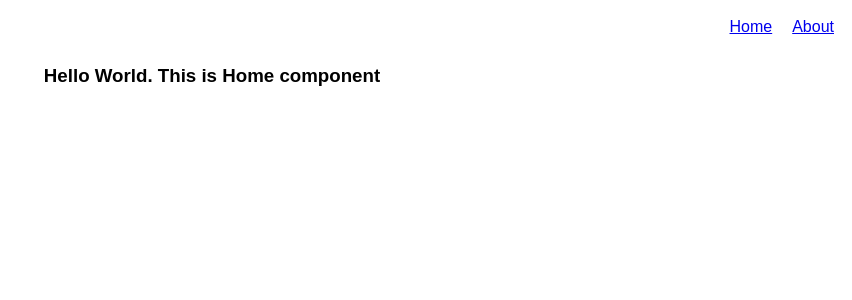
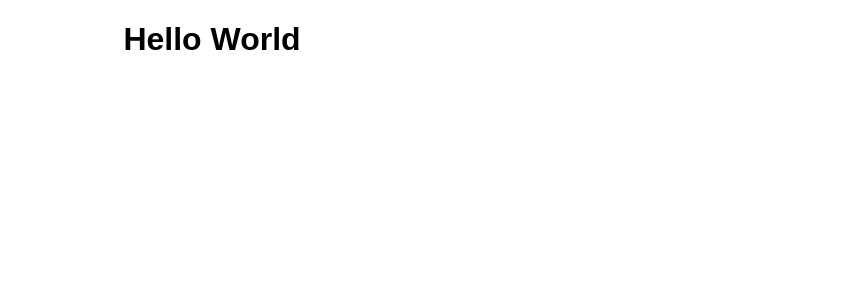
Before and after one commit to osuri/react-practice, a React (Create React App) app: page / in a window 1280 px wide. Shown: the top 300 px of the page, without its empty margins (428-1280 px from the left). Built offline with nearby package versions, Linux system fonts and the light colour scheme.

Commit message:
First commit

```diff
--- a/src/About.js
+++ /dev/null
@@ -1,13 +0,0 @@
-import React from "react";
-import {useHistory} from 'react-router-dom'
-
-const About = () => {
-  const history = useHistory();
-  return (
-    <>
-  <h3>This is About component</h3>
-  <button onClick={()=> history.push("/")}>Go to Home Page</button>
-  </>
-  );
-};
-export default About;
--- a/src/App.js
+++ b/src/App.js
@@ -1,11 +1,4 @@
 import React from "react";
-import {BrowserRouter as Router, Route, Switch, NavLink, Redirect} from 'react-router-dom';
-import About from "./About";
-import Hidden from "./Hidden";
-import Home from "./Home";
-import NavBar from "./NavBar";
-import NotFound from "./NotFound";
-import PrivatePage from "./PrivatePage";
 
 
 import "./styles.css";
@@ -13,15 +6,7 @@ import "./styles.css";
 export default function App() {
   return (
     <div className="App">
-      <Router>
-        <NavBar />
-        <Switch>
-          <Route exact path="/" component={Home} />
-          <Route path="/about" component={About} />
-          <PrivatePage path="/hidden" component={Hidden} />
-          <Route path="*" component={NotFound} />
-        </Switch>
-      </Router>
+      <h1>Hello World</h1>
     </div>
   );
 }
--- a/src/Hidden.js
+++ /dev/null
@@ -1,11 +0,0 @@
-import React from 'react'
-
-function Hidden() {
-    return (
-        <div>
-            <h1>Hidden component</h1>
-        </div>
-    )
-}
-
-export default Hidden
--- a/src/Home.js
+++ /dev/null
@@ -1,7 +0,0 @@
-import React from "react";
-
-const Home = () => {
-
-  return <h3>Hello World. This is Home component</h3>;
-};
-export default Home;
--- a/src/NavBar.js
+++ /dev/null
@@ -1,18 +0,0 @@
-import React from 'react';
-import {Link} from 'react-router-dom';
-import About from './About';
-import Home from './Home';
-
-
-function NavBar() {
-    return (
-        <div>
-            <nav>
-                <Link to='/'>Home</Link>
-                <Link to='/about'>About</Link>
-            </nav>
-        </div>
-    )
-}
-
-export default NavBar
--- a/src/NotFound.js
+++ /dev/null
@@ -1,11 +0,0 @@
-import React from 'react'
-
-function NotFound() {
-    return (
-        <div>
-            <h3>The page which you looking for is not found.</h3>
-        </div>
-    )
-}
-
-export default NotFound
--- a/src/PrivatePage.js
+++ /dev/null
@@ -1,13 +0,0 @@
-import React from 'react';
-import {Route, Link, Redirect} from 'react-router-dom';
-
-function PrivatePage({component: Component, ...rest}) {
-    const isAuthenticated = false;
-    return (
-        <Route {...rest} render={(props)=> isAuthenticated ? <Component {...props} /> : <Redirect to="/" />}>
-
-        </Route>
-    )
-}
-
-export default PrivatePage
```
